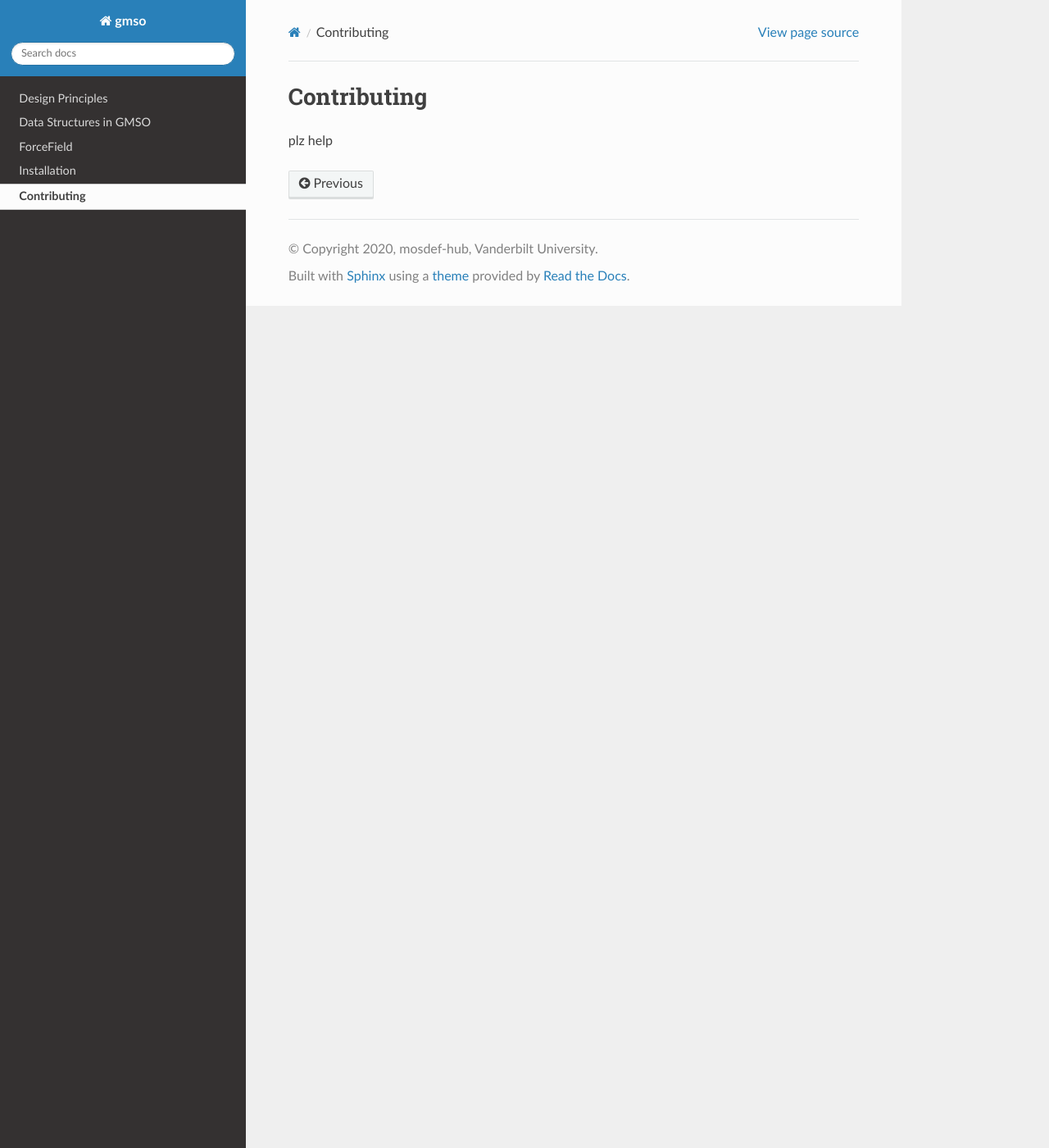
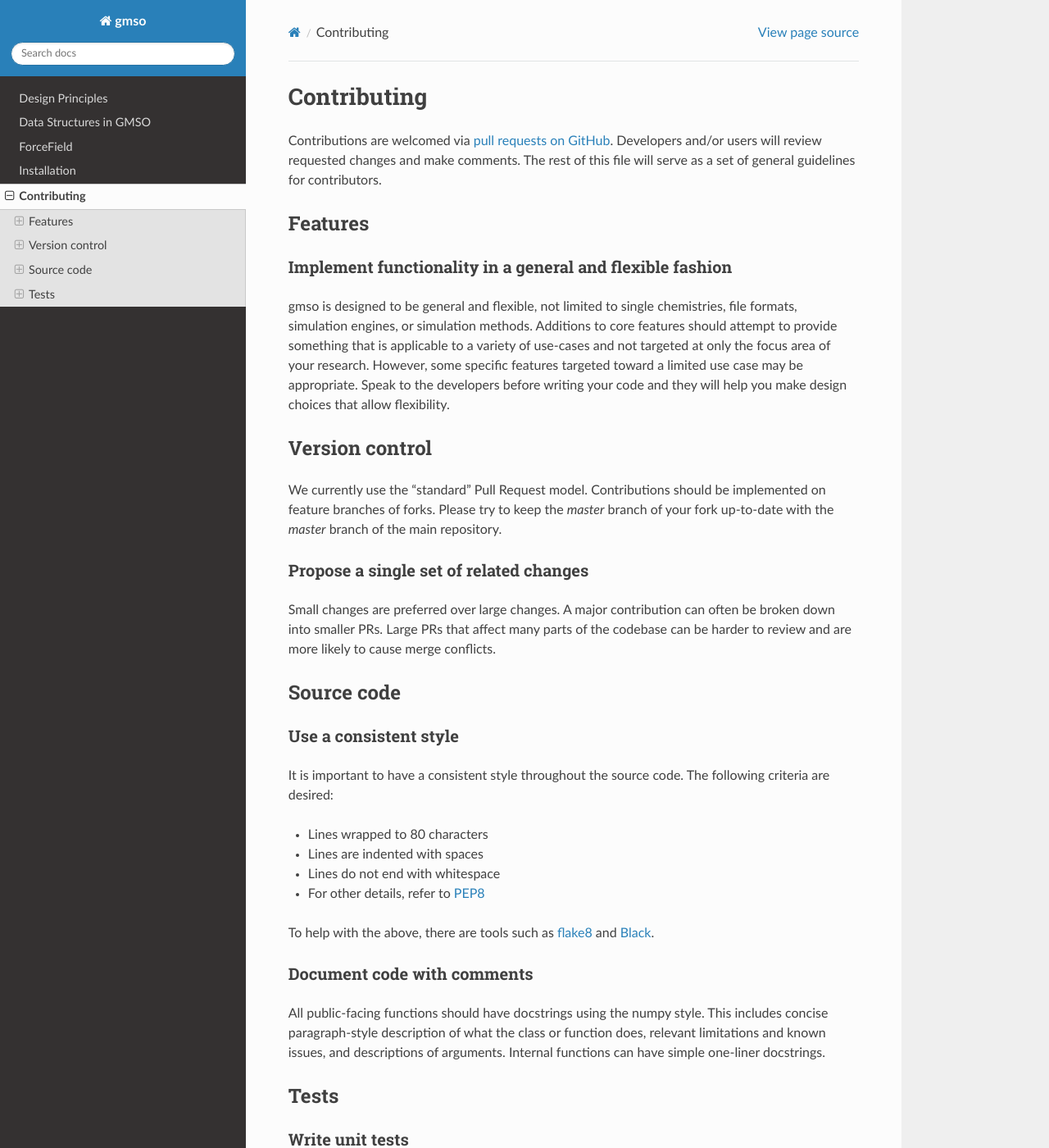
Before and after one commit to mosdef-hub/gmso, a Sphinx documentation site: the page built from docs/contributing.rst, in a window 1280 px wide and 1400 px high. Shown: the whole window at 82% size. Built offline with Sphinx 7.4.7 and the Read the Docs theme 2.0.0, drawn with Linux system fonts in a browser that asks for light colours; some of the changed text lies outside the part shown.

Commit message:
Copy mBuild's CONTRIBUTING.md to contributing.rst

```diff
--- a/docs/contributing.rst
+++ b/docs/contributing.rst
@@ -1,3 +1,56 @@
 Contributing
-------------
-plz help
+============
+Contributions are welcomed via `pull requests on GitHub <https://github.com/mattwthompson/topology/pulls>`_. Developers and/or
+users will review requested changes and make comments. The rest of this file will serve as a set of general guidelines
+for contributors.
+
+Features
+--------
+Implement functionality in a general and flexible fashion
+*********************************************************
+gmso is designed to be general and flexible, not limited to single chemistries, file formats, simulation engines, or
+simulation methods. Additions to core features should attempt to provide something that is applicable to a variety of
+use-cases and not targeted at only the focus area of your research. However, some specific features targeted toward
+a limited use case may be appropriate. Speak to the developers before writing your code and they will help you make design
+choices that allow flexibility.
+
+Version control
+---------------
+
+We currently use the "standard" Pull Request model. Contributions should be implemented on feature branches of forks.
+Please try to keep the `master` branch of your fork up-to-date with the `master` branch of the main repository.
+
+Propose a single set of related changes
+****************************************
+
+Small changes are preferred over large changes. A major contribution can often be broken down into smaller PRs. Large PRs that
+affect many parts of the codebase can be harder to review and are more likely to cause merge conflicts.
+
+Source code
+-----------
+Use a consistent style
+*************************
+It is important to have a consistent style throughout the source code. The following criteria are desired:
+
+* Lines wrapped to 80 characters
+* Lines are indented with spaces
+* Lines do not end with whitespace
+* For other details, refer to `PEP8 <https://www.python.org/dev/peps/pep-0008>`_
+
+To help with the above, there are tools such as `flake8 <https://pypi.org/project/flake8/>`_ and `Black <https://github.com/ambv/black>`_.
+
+Document code with comments
+****************************
+All public-facing functions should have docstrings using the numpy style. This includes concise paragraph-style description
+of what the class or function does, relevant limitations and known issues, and descriptions of arguments. Internal functions
+can have simple one-liner docstrings.
+
+
+Tests
+-----
+Write unit tests
+****************
+All new functionality in gmso should be tested with automatic unit tests that execute in a few seconds. These tests
+should attempt to cover all options that the user can select. All or most of the added lines of source code should be
+covered by unit test(s). We currently use `pytest <https://docs.pytest.org/en/latest/>`_, which can be executed simply by calling
+`pytest` from the root directory of the package.
```
